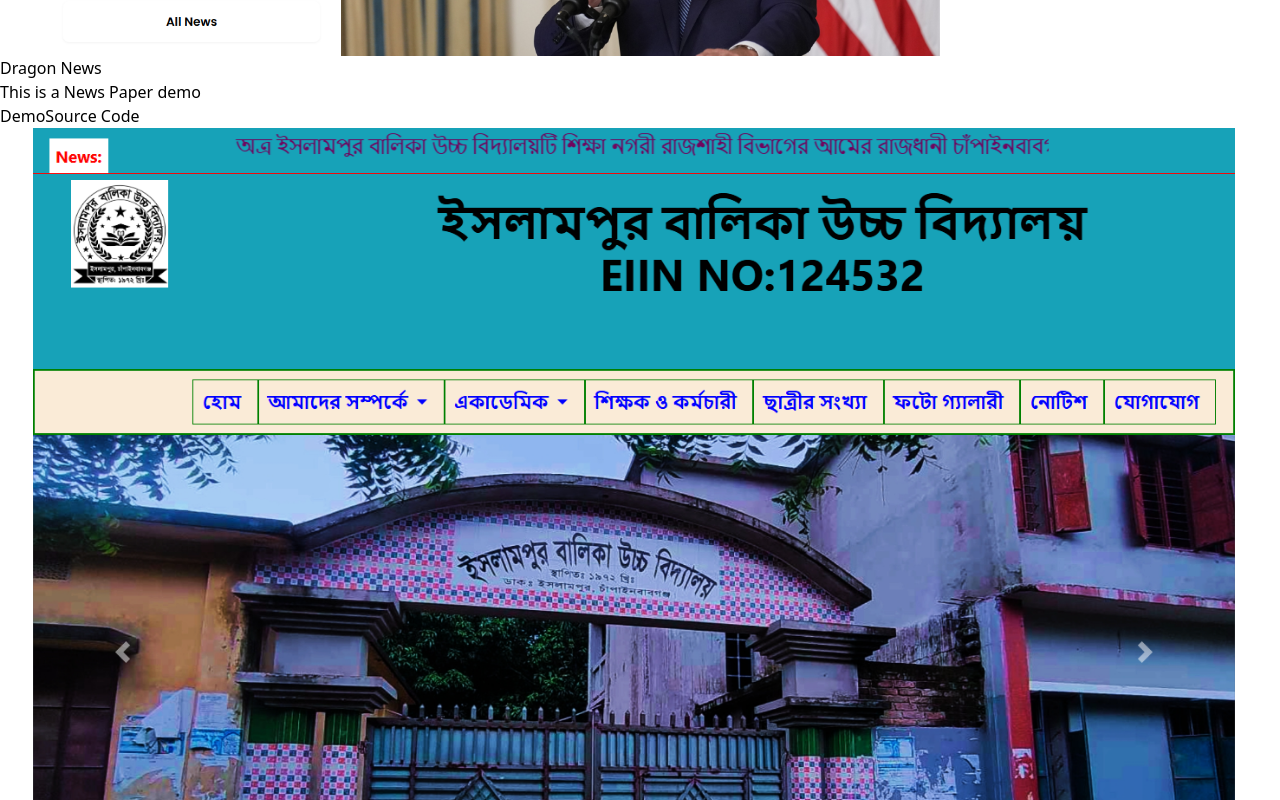
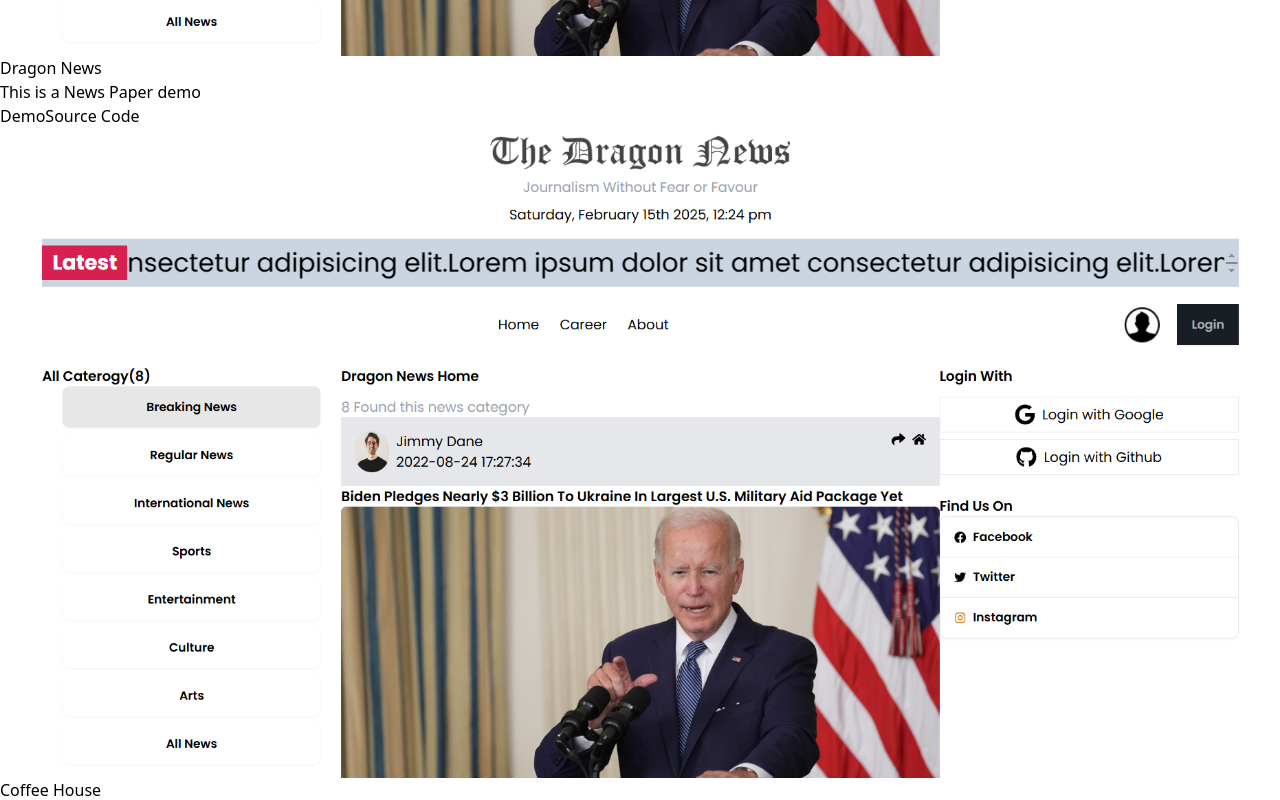
Before and after one commit to harunur6729/portfolio-react, a React (Vite) app: page / in a window 1280 px wide. Shown: the part 4440-5240 px from the top of the page. Built offline with nearby package versions, Linux system fonts and the light colour scheme.

Commit message:
Coffee house porject added

```diff
--- a/src/Components/Projects/Projects.jsx
+++ b/src/Components/Projects/Projects.jsx
@@ -4,7 +4,7 @@ import healthcare from "../../assets/Project_img/FinalYearProject.png";
 import dragonNews from "../../assets/Project_img/DragonNews.png";
 import school from "../../assets/Project_img/school_manegement_system.png";
 import wordTour from "../../assets/Project_img/wordTour.png";
-import bookReview from "../../assets/Project_img/bookReview.png"
+import bookReview from "../../assets/Project_img/bookReview.png";
 
 const Projects = () => {
   return (
@@ -12,7 +12,7 @@ const Projects = () => {
       <h1 className="text-2xl md:text-4xl text-white font-bold">Projects</h1>
       <div className="py-12 px-8 flex flex-wrap gap-5">
         <ProjectCard
-        bannerImg={healthcare}
+          bannerImg={healthcare}
           title="Public Healthcare System"
           main=" This is my final year web-based project "
           demoLink="https://public-healthcare-system-client.vercel.app/"
@@ -25,6 +25,26 @@ const Projects = () => {
           main=" This is a News Paper demo "
           demoLink="https://dragon-news-71f4a.web.app/category/01"
           sourceLink="https://github.com/harunur6729/dragon-news-code"
+        />
+        <ProjectCard
+          bannerImg={dragonNews}
+          title="Coffee House"
+          main=" Description:
+Simple Coffee Store is a full-stack web application designed for managing a collection of coffee products. Users can add, update, delete coffees in a clean and user-friendly interface.
+
+
+Technologies Used:
+Frontend: React.js, Tailwind CSS
+
+Backend: Node.js, Express.js
+
+Database: MongoDB (with Mongoose)
+
+Deployment: Firebase Hosting (Frontend), Render (Backend API) "
+          demoLink="https://coffee-store-b0743.web.app/"
+          sourceLink="Client: https://github.com/harunur6729/coffee-store-client
+          Server: https://github.com/harunur6729/coffee-store-server
+          "
         />
 
         <ProjectCard
@@ -48,9 +68,6 @@ const Projects = () => {
           demoLink="https://book-review-assignment-8.vercel.app/"
           sourceLink="https://github.com/harunur6729/book-review-assignment-8"
         />
-
-
-
       </div>
     </div>
   );
```
